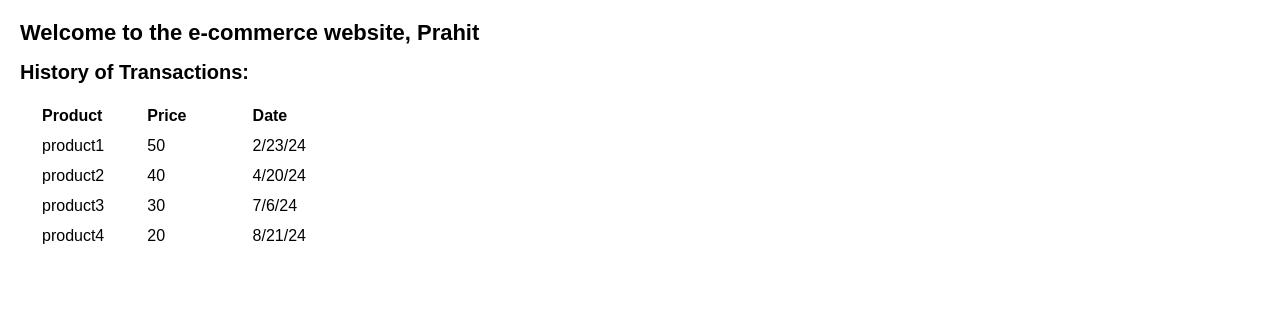
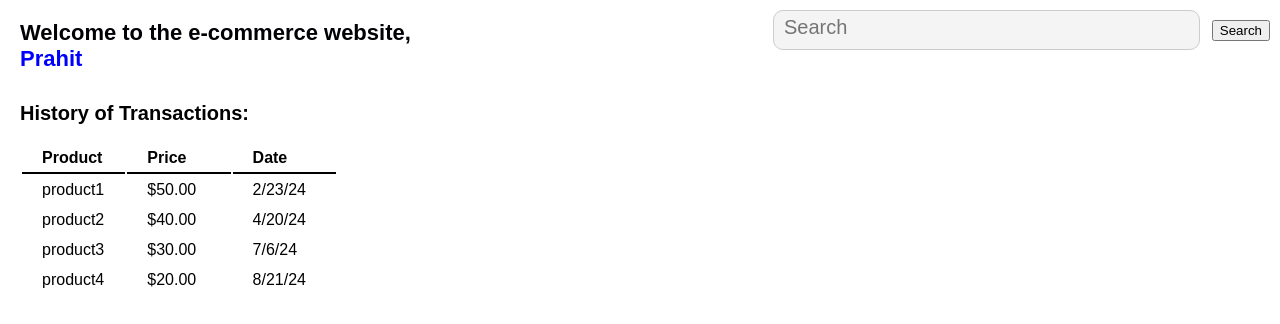
Before and after one commit to ai-manoj12/Project-Code-E-Commerce, a React (Create React App) app in the folder e-commerce_website/: page / in a window 1280 px wide. Shown: the top 324 px of the page. Built offline with nearby package versions, Linux system fonts and the light colour scheme.

Commit message:
Basic functionally

```diff
--- a/e-commerce_website/src/components/Search.jsx
+++ b/e-commerce_website/src/components/Search.jsx
@@ -1,11 +1,42 @@
 import React from 'react';
+import { useState } from 'react';
 
+function Search() {
+  const [input, setInput] = useState("");
+  const clickHandler = () => {
+    const newInput = clickAction(input);
+    setInput(newInput);
+  };
+  const inputHandler = (e) => {
+    if(e.target.value !== "") {
+      setInput(e.target.value);
+    }
+  }
+  return (<> <input
+    type="text"
+    value = {input}
+    className="search"
+    placeholder="Search"
+    onChange={inputHandler}
+  />
+  <button className='searchbutton' onClick={clickHandler}>Search</button>
+  </>)
+}
 
-function UserPage() {
-    return (<h1>User Page</h1>);
-  }
+function clickAction({value}) {
+  return (" ")
+}
 
 
 
 
-export default UserPage;
+export default Search;
+
+
+//favorites, move everything down,
+
+//favoriting a product
+//name, netid
+//changing email
+//profile image if someone set it up
+// what products that sellers are selling
--- a/e-commerce_website/src/components/userPage.jsx
+++ b/e-commerce_website/src/components/userPage.jsx
@@ -1,12 +1,26 @@
 import React from 'react';
 import '../styles.css';
+import './Search'
+import Search from './Search';
 function UserPage(props) {
-  return (<><h1>Welcome to the e-commerce website, {props.username} </h1>
+  return (
+  <>
+  <h1>
+    Welcome to the e-commerce website, <div className="username">{props.username}</div>
+  </h1>
+  <Search>
+
+  </Search>
   <GetPastTransactions transactionData={props.history} /></>
   );
 
 }
 
+function favoriteProduct() {
+
+}
+
+//
 
 
 function GetPastTransactions({transactionData}) {
@@ -14,21 +28,16 @@ function GetPastTransactions({transactionData}) {
   const prices = transactionData[1];
   const dates = transactionData[2];
 
-
   const productRows = [];
   for (let i = 0; i < products.length; i++) {
     productRows.push(
-      <tr>
-        <td >{products[i]}</td>
-        <td >{prices[i]}</td>
-        <td >{dates[i]}</td>
-      </tr>
+      <Transaction product={products[i]} price ={prices[i]} date={dates[i]}/>
     );
   }
   return (
     <div>
       <h2>History of Transactions:</h2>
-      <table className="tableStyle">
+      <table>
         <thead>
           <tr>
             <th >Product  </th>
@@ -44,9 +53,15 @@ function GetPastTransactions({transactionData}) {
   );
 }
 
-
-
-
+function Transaction(props) {
+  return (
+    <tr>
+        <td >{props.product}</td>
+        <td >${props.price.toFixed(2)}</td>
+        <td >{props.date}</td>
+      </tr>
+    );
+}
 
 
 
--- a/e-commerce_website/src/styles.css
+++ b/e-commerce_website/src/styles.css
@@ -3,16 +3,23 @@
   }
 
   body {
+
     font-family: sans-serif;
     margin: 20px;
     padding: 0;
   }
 
   h1 {
+    color: rgb(0, 0, 5);
     margin-top: 0;
     font-size: 22px;
-    margin-bottom: "30px"
+    margin-bottom: 30px;
+
   }
+  .username {
+    color: blue;
+  }
+
 
   h2 {
     margin-top: 0;
@@ -70,3 +77,23 @@
     text-align: left;
     width: 33%;
 }
+th {
+  border-bottom: 2px solid black;
+}
+
+input {
+  position: absolute;
+  top: 10px;
+  right: 80px;
+  background-color: #f4f4f4;
+  border-radius: 10px;
+  font-size: 20px;
+  padding: 5px 150px 10px 10px;
+  margin-bottom:5px;
+  border: 1px solid #ccc
+}
+.searchbutton {
+  position: absolute;
+  top: 20px;
+  right: 10px;
+}
```
Also changed, not shown: e-commerce_website/src/components/project-code-background.avif (added).
